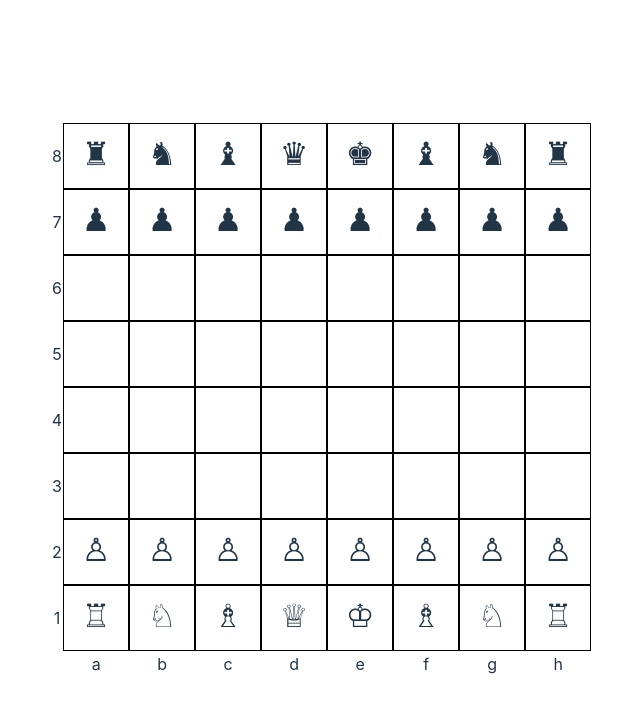
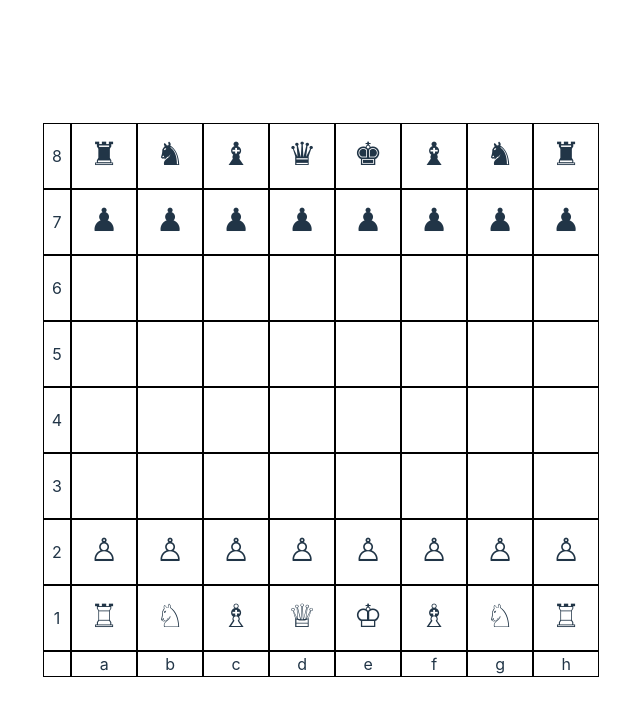
Before and after one commit to aspandit/tsx-react-chess, a React (Vite) app: page / in a window 1280 px wide. Shown: the top 716 px of the page, without its empty margins (319-959 px from the left). Built offline with nearby package versions, Linux system fonts and the light colour scheme.

Commit message:
Coordinate borders

```diff
--- a/src/chess/Board.css
+++ b/src/chess/Board.css
@@ -15,19 +15,20 @@
 
 .rowCoordinate {
     display: table-cell;
-    border: #ffffff 0.1em solid;
+    border: #000000 0.1em solid;
     vertical-align: middle;
     horiz-align: center;
+    padding: 0.5em;
 }
 
 .cornerCoordinate {
     display: table-cell;
-    border: #ffffff 0.1em solid;
+    border: #000000 0.1em solid;
 }
 
 .columnCoordinate {
     display: table-cell;
-    border: #ffffff 0.1em solid;
+    border: #000000 0.1em solid;
     horiz-align: center;
     vertical-align: middle;
 }
```
